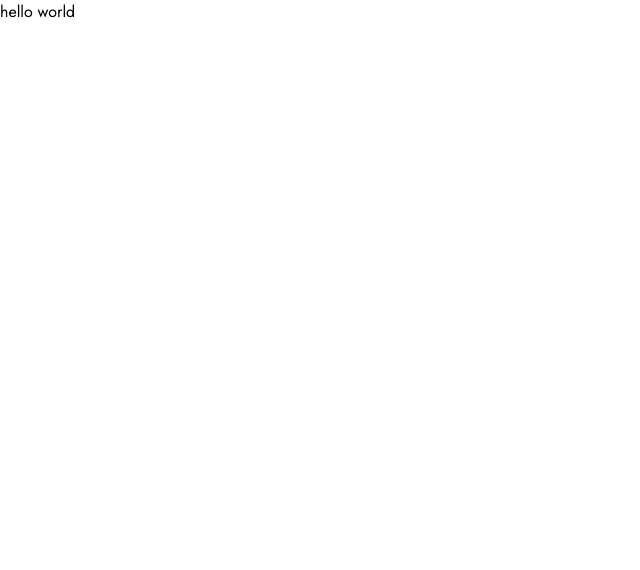
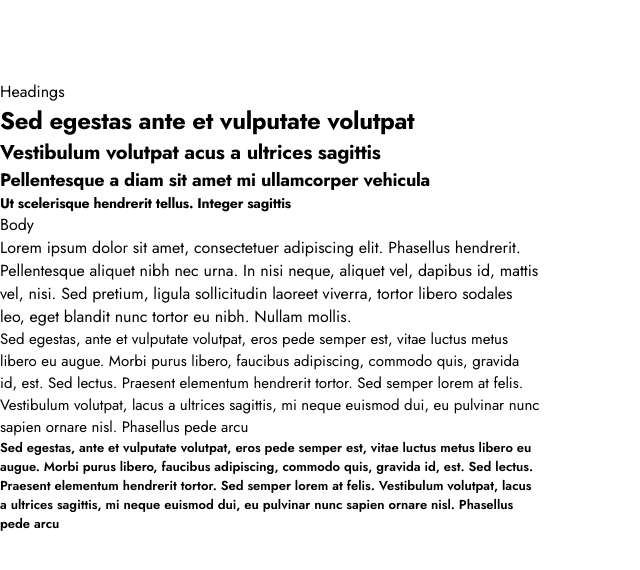
Before and after one commit to keremenen/product-feedback-app, a Next.js app: page / in a window 1280 px wide. Shown: the top 570 px of the page, without its empty margins (0-640 px from the left). Built offline with nearby package versions, Linux system fonts and the light colour scheme.

Commit message:
Setup typography from design system

```diff
--- a/src/app/layout.tsx
+++ b/src/app/layout.tsx
@@ -19,7 +19,9 @@ export default function RootLayout({
 }>) {
 	return (
 		<html lang="en">
-			<body className={`${jost.className} antialiased`}>{children}</body>
+			<body className={`${jost.className} antialiased text-body-1`}>
+				{children}
+			</body>
 		</html>
 	)
 }
--- a/src/app/page.tsx
+++ b/src/app/page.tsx
@@ -1,7 +1,45 @@
 export default function Home() {
 	return (
-		<main>
-			<p>hello world</p>
+		<main className="max-w-7xl mx-auto pt-20">
+			<div>
+				<p>Headings</p>
+				<p className="text-heading-1">Sed egestas ante et vulputate volutpat</p>
+				<p className="text-heading-2">
+					Vestibulum volutpat acus a ultrices sagittis
+				</p>
+				<p className="text-heading-3">
+					Pellentesque a diam sit amet mi ullamcorper vehicula
+				</p>
+				<p className="text-heading-4">
+					Ut scelerisque hendrerit tellus. Integer sagittis
+				</p>
+			</div>
+			<div className="max-w-[540px]">
+				<p>Body</p>
+				<p className="text-body-1">
+					Lorem ipsum dolor sit amet, consectetuer adipiscing elit. Phasellus
+					hendrerit. Pellentesque aliquet nibh nec urna. In nisi neque, aliquet
+					vel, dapibus id, mattis vel, nisi. Sed pretium, ligula sollicitudin
+					laoreet viverra, tortor libero sodales leo, eget blandit nunc tortor
+					eu nibh. Nullam mollis.
+				</p>
+				<p className="text-body-2">
+					Sed egestas, ante et vulputate volutpat, eros pede semper est, vitae
+					luctus metus libero eu augue. Morbi purus libero, faucibus adipiscing,
+					commodo quis, gravida id, est. Sed lectus. Praesent elementum
+					hendrerit tortor. Sed semper lorem at felis. Vestibulum volutpat,
+					lacus a ultrices sagittis, mi neque euismod dui, eu pulvinar nunc
+					sapien ornare nisl. Phasellus pede arcu
+				</p>
+				<p className="text-body-3">
+					Sed egestas, ante et vulputate volutpat, eros pede semper est, vitae
+					luctus metus libero eu augue. Morbi purus libero, faucibus adipiscing,
+					commodo quis, gravida id, est. Sed lectus. Praesent elementum
+					hendrerit tortor. Sed semper lorem at felis. Vestibulum volutpat,
+					lacus a ultrices sagittis, mi neque euismod dui, eu pulvinar nunc
+					sapien ornare nisl. Phasellus pede arcu
+				</p>
+			</div>
 		</main>
 	)
 }
--- a/tailwind.config.ts
+++ b/tailwind.config.ts
@@ -1,25 +1,80 @@
-import type { Config } from "tailwindcss";
+import type { Config } from 'tailwindcss'
 
 const config: Config = {
-    darkMode: ["class"],
+	darkMode: ['class'],
 	content: [
-    "./src/pages/**/*.{js,ts,jsx,tsx,mdx}",
-    "./src/components/**/*.{js,ts,jsx,tsx,mdx}",
-    "./src/app/**/*.{js,ts,jsx,tsx,mdx}",
+		'./src/pages/**/*.{js,ts,jsx,tsx,mdx}',
+		'./src/components/**/*.{js,ts,jsx,tsx,mdx}',
+		'./src/app/**/*.{js,ts,jsx,tsx,mdx}',
 	],
 	theme: {
 		extend: {
 			colors: {
 				background: 'var(--background)',
-  			foreground: 'var(--foreground)'
+				foreground: 'var(--foreground)',
 			},
 			borderRadius: {
 				lg: 'var(--radius)',
 				md: 'calc(var(--radius) - 2px)',
-  			sm: 'calc(var(--radius) - 4px)'
+				sm: 'calc(var(--radius) - 4px)',
+			},
+			fontSize: {
+				'heading-1': [
+					'1.5rem',
+					{
+						lineHeight: '2.1875rem',
+						letterSpacing: '-0.0206rem',
+						fontWeight: '700',
+					},
+				],
+				'heading-2': [
+					'1.25rem',
+					{
+						lineHeight: '1.813rem',
+						letterSpacing: '-0.016rem',
+						fontWeight: '700',
+					},
+				],
+				'heading-3': [
+					'1.125rem',
+					{
+						lineHeight: '1.625rem',
+						letterSpacing: '-0.016rem',
+						fontWeight: '700',
+					},
+				],
+				'heading-4': [
+					'0.875rem',
+					{
+						lineHeight: '1.25rem',
+						letterSpacing: '-0.013rem',
+						fontWeight: '700',
+					},
+				],
+				'body-1': [
+					'1rem',
+					{
+						lineHeight: '1.438rem',
+					},
+				],
+				'body-2': [
+					'0.938rem',
+					{
+						lineHeight: '1.375rem',
+					},
+				],
+				'body-3': [
+					'0.813rem',
+					{
+						lineHeight: '1.188rem',
+						fontWeight: '600',
+					},
+				],
+			},
+		},
+	},
+
+	// eslint-disable-next-line @typescript-eslint/no-require-imports
+	plugins: [require('tailwindcss-animate')],
 }
-  	}
-  },
-  plugins: [require("tailwindcss-animate")],
-};
-export default config;
+export default config
```
Lines whose indentation alone changed are shown as unchanged.
